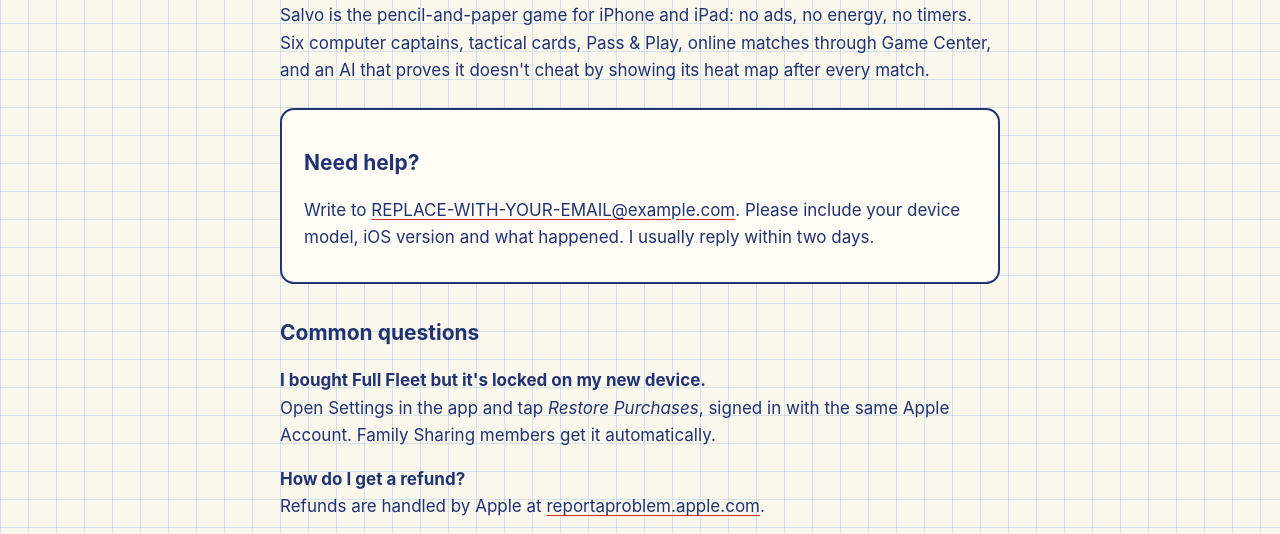
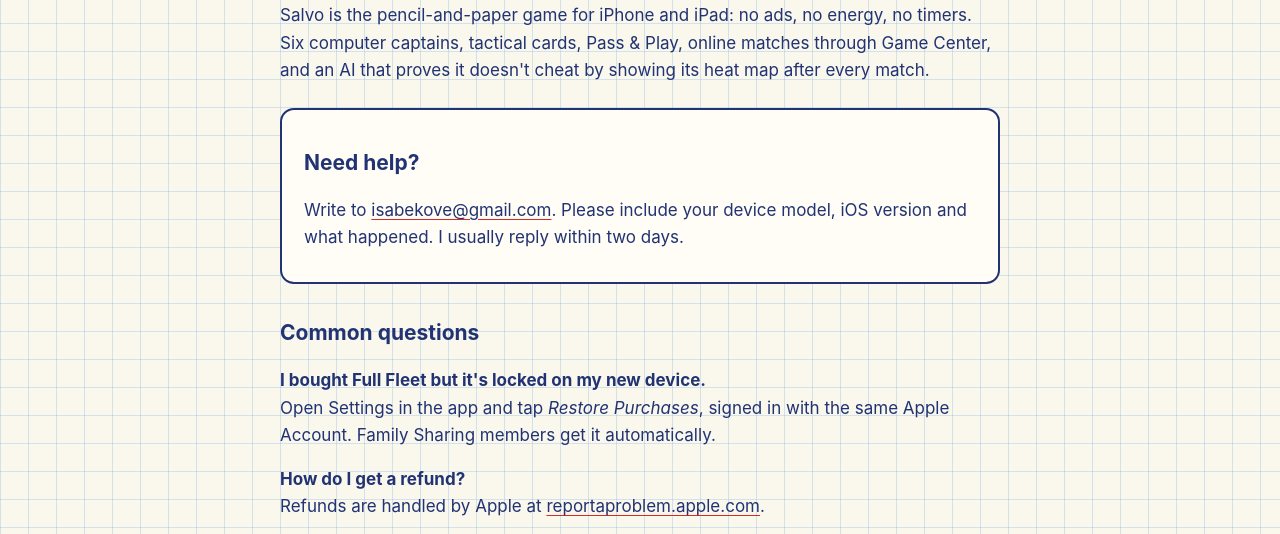
Before and after one commit to fobass/salvo_page, a plain HTML site: page docs/index.html in a window 1280 px wide. Shown: the part 229-763 px from the top of the page. Drawn offline with Linux system fonts and the light colour scheme.

Commit message:
Update index.html

```diff
--- a/docs/index.html
+++ b/docs/index.html
@@ -23,7 +23,7 @@
 
 <div class="card">
 <h2>Need help?</h2>
-<p>Write to <a href="mailto:REPLACE-WITH-YOUR-EMAIL@example.com?subject=Salvo%20support">REPLACE-WITH-YOUR-EMAIL@example.com</a>.
+<p>Write to <a href="mailto:isabekove@gmail.com?subject=Salvo%20support">isabekove@gmail.com</a>.
 Please include your device model, iOS version and what happened. I usually reply within two days.</p>
 </div>
 
```
